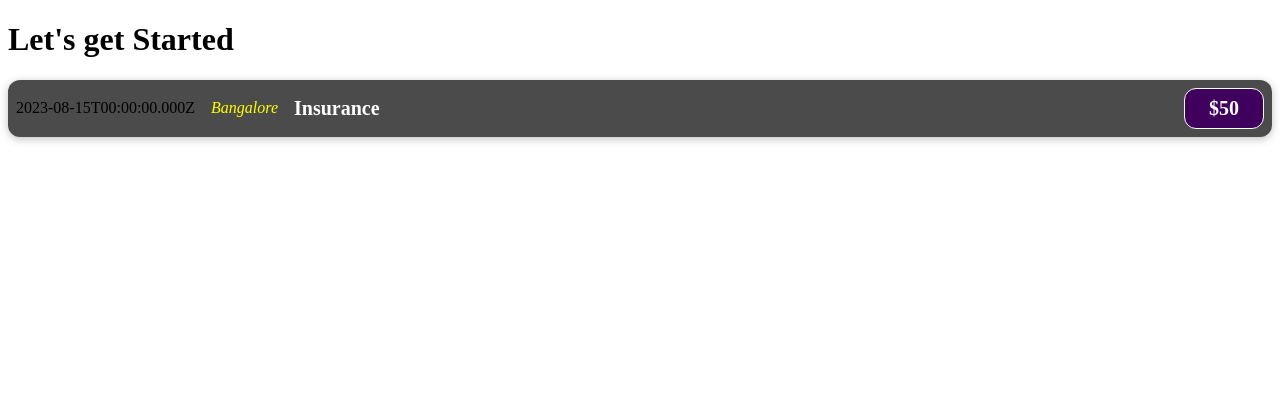
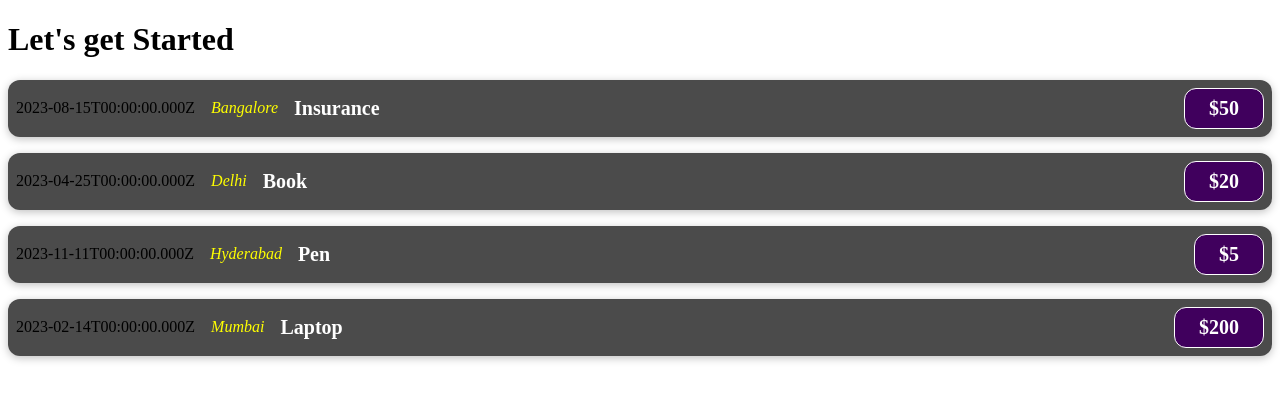
Before and after one commit to SumenKD10/SHP_First_React_App, a React (Create React App) app: page / in a window 1280 px wide. Shown: the top 400 px of the page. Built offline with nearby package versions, Linux system fonts and the light colour scheme.

Commit message:
Learn props passing

```diff
--- a/src/App.js
+++ b/src/App.js
@@ -4,9 +4,32 @@
   return (
     <div>
       <h1>Let's get Started</h1>
-      <ExpenseItem></ExpenseItem>
+      <ExpenseItem
+        date={new Date(2023, 7, 15)}
+        title="Insurance"
+        price="50"
+        location="Bangalore"
+      ></ExpenseItem>
+      <ExpenseItem
+        date={new Date(2023, 3, 25)}
+        title="Book"
+        price="20"
+        location="Delhi"
+      ></ExpenseItem>
+      <ExpenseItem
+        date={new Date(2023, 10, 11)}
+        title="Pen"
+        price="5"
+        location="Hyderabad"
+      ></ExpenseItem>
+      <ExpenseItem
+        date={new Date(2023, 1, 14)}
+        title="Laptop"
+        price="200"
+        location="Mumbai"
+      ></ExpenseItem>
     </div>
-  )
+  );
 }
 
 export default App;
--- a/src/components/ExpenseItem.js
+++ b/src/components/ExpenseItem.js
@@ -1,18 +1,15 @@
+// Write your code at relevant places in the code below:
+
 import "./ExpenseItem.css";
 
-function ExpenseItem() {
-  const expenseDate = new Date(2023, 7, 15).toISOString();
-  const expenseTitle = "Insurance";
-  const expenseAmount = 50;
-  const location = "Bangalore";
-
+function ExpenseItem(props) {
   return (
     <div className="expense-item">
-      <div>{expenseDate}</div>
-      <div className="expense-item__location">{location}</div>
+      <div>{props.date.toISOString()}</div>
+      <div className="expense-item__location">{props.location}</div>
       <div className="expense-item__description">
-        <h2>{expenseTitle}</h2>
-        <div className="expense-item__price">${expenseAmount}</div>
+        <h2>{props.title}</h2>
+        <div className="expense-item__price">${props.price}</div>
       </div>
     </div>
   );
```
